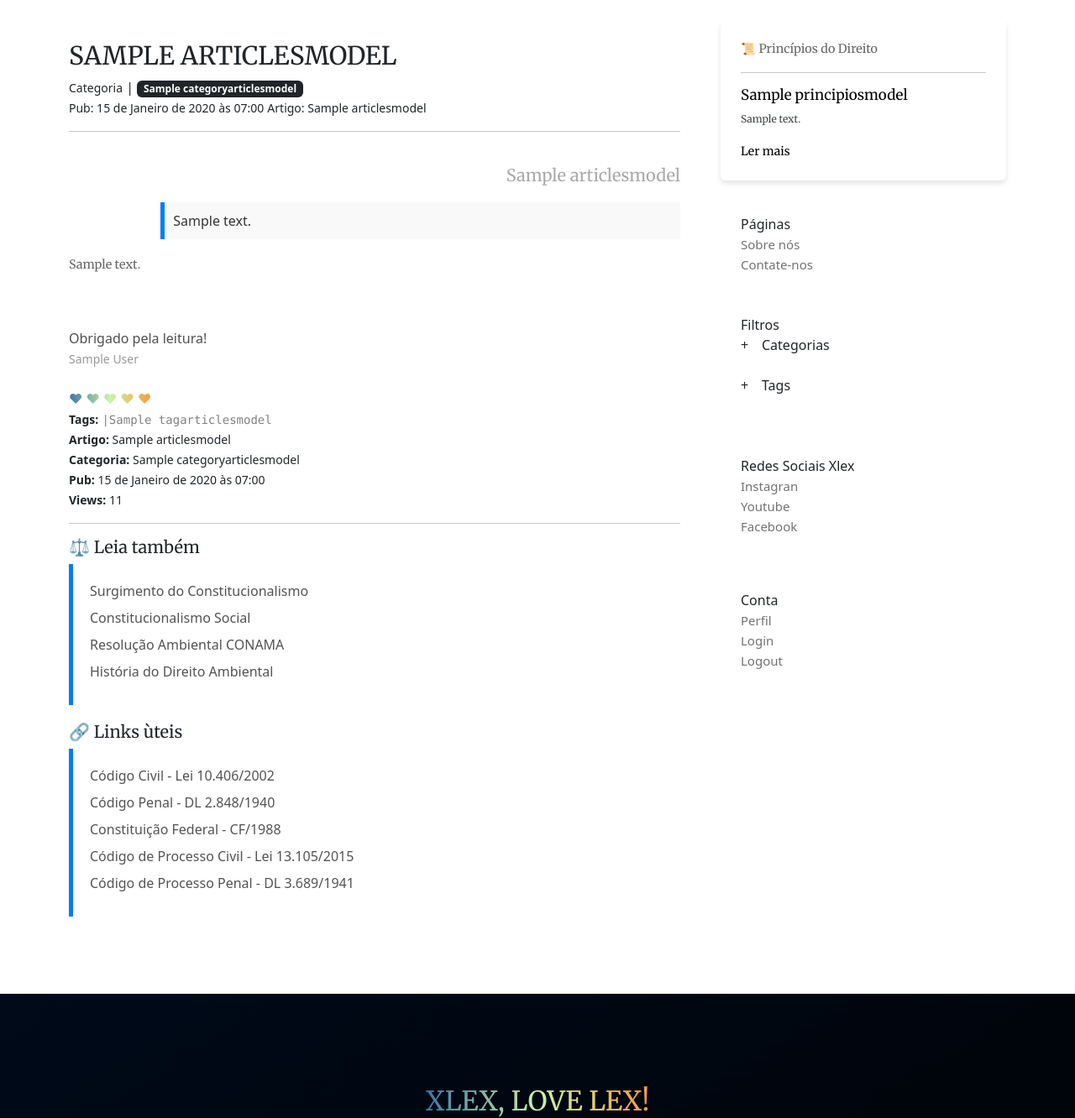
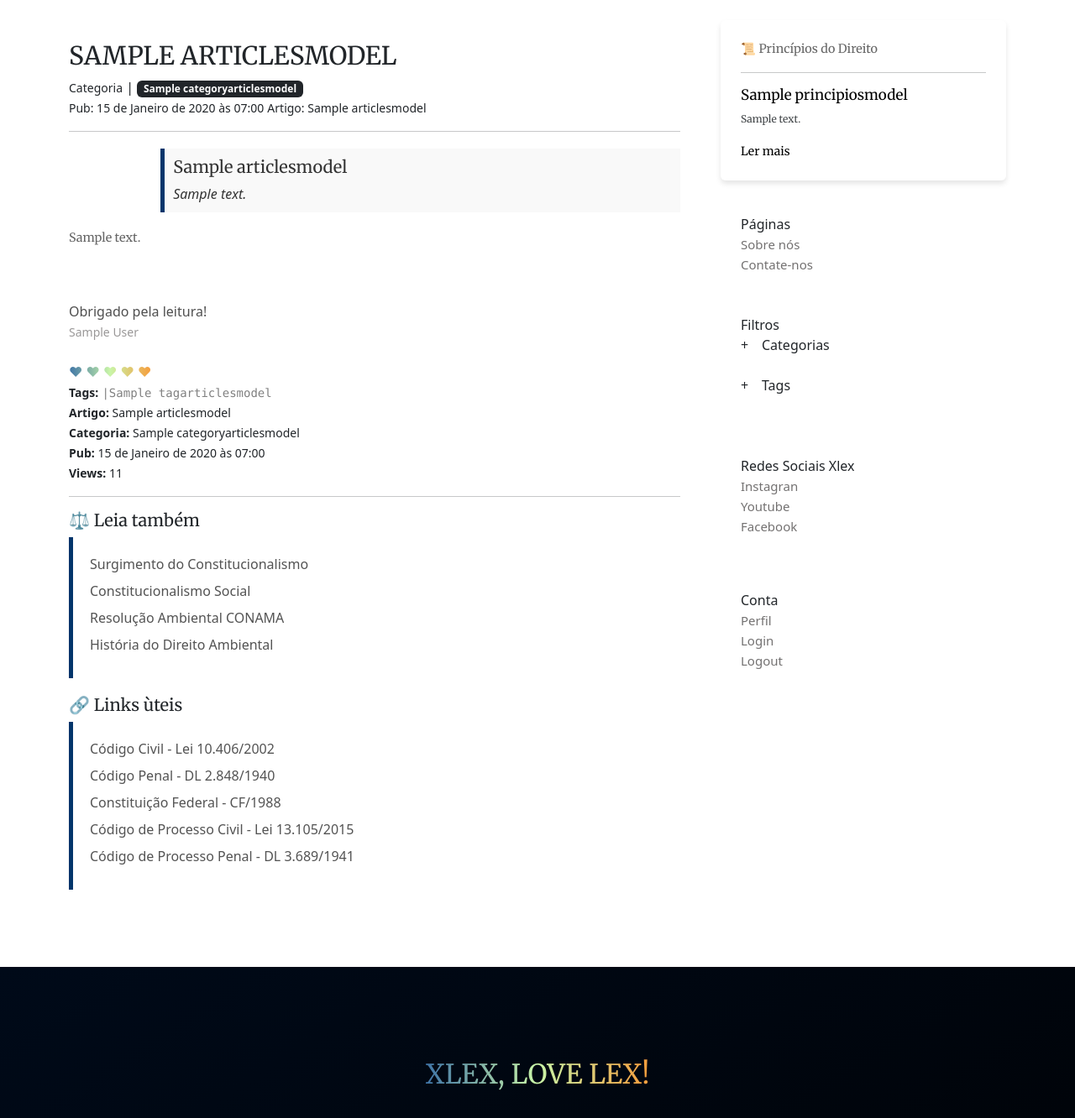
Before and after one commit to mrStudDev/xlex03, a Django app: a page that uses templates/templates_articles/article_single.html in a window 1280 px wide. Shown: the part 56-1388 px from the top of the page at 84% size. Run offline with Django 5.2, Linux system fonts and the light colour scheme; tables that the repository leaves empty hold one stand-in row (values such as "Sample post"); some libraries are stand-ins or nearby versions.

Commit message:
exclusão de css desnec

```diff
--- a/static/css/styles.css
+++ b/static/css/styles.css
@@ -89,15 +89,11 @@ p {
     margin-bottom: 20px; /* Margem inferior */
     padding: 10px; /* Recuo interno em todas as direções */
     background-color: #f9f9f9; /* Cor de fundo claro para destacar */
-    border-left: 5px solid #007bff; /* Uma borda à esquerda para destaque */
+    border-left: 5px solid #03356b; /* Uma borda à esquerda para destaque */
     color: #333; /* Cor do texto */
     font-style: normal; /* Como estamos usando <i>, isso anula o itálico */
     font-size: 14px; /* Tamanho do texto */
     line-height: 1.5; /* Espaçamento entre linhas */
-}
-.titulo-pq-article {
-    text-align: end;
-    color: #a9a9a9;
 }
 
 /* Cards Configs */
@@ -375,7 +371,7 @@ tr:hover {background-color: #f5f5f5;}
 
 /* Links Externos */
 .links-externos {
-    border-left: 5px solid #007bff; /* Borda esquerda azul escuro para um toque elegante */
+    border-left: 5px solid #03356b;/* Borda esquerda azul escuro para um toque elegante */
     padding: 20px; /* Espaçamento interno para não ficar muito junto às bordas */
     margin-bottom: 20px; /* Margem na parte inferior para separar de outros conteúdos */
 }
--- a/templates/templates_articles/article_single.html
+++ b/templates/templates_articles/article_single.html
@@ -21,10 +21,13 @@
                         |  | <a href="{% url 'app_articles:article-delete-post' slug=object.slug %}" style="color:red">Delete</a>
                     </span>
                 {% endif %}
-                <br>
-                <h5 class="titulo-pq-article">{{object.title}}</h5>
-                <i class="article-summary">{{object.summary}}</i>
+
+                <div class="article-summary">
+                    <h5>{{object.title}}</h5>
+                    <i>{{object.summary}}</i>
+                </div>
                 <p>{{ object.content | safe }}</p>
+
                 <br>
 
                 <div class="news-footer">
--- a/xlexapp/settings.py
+++ b/xlexapp/settings.py
@@ -123,12 +123,6 @@ DATABASES = {
 }
 
 
-# Data Base Produção Real ============================================
-
-
-# End -  Data Base Produção Real ==========================================
-
-
 # Password validation
 # https://docs.djangoproject.com/en/4.2/ref/settings/#auth-password-validators
 
```
